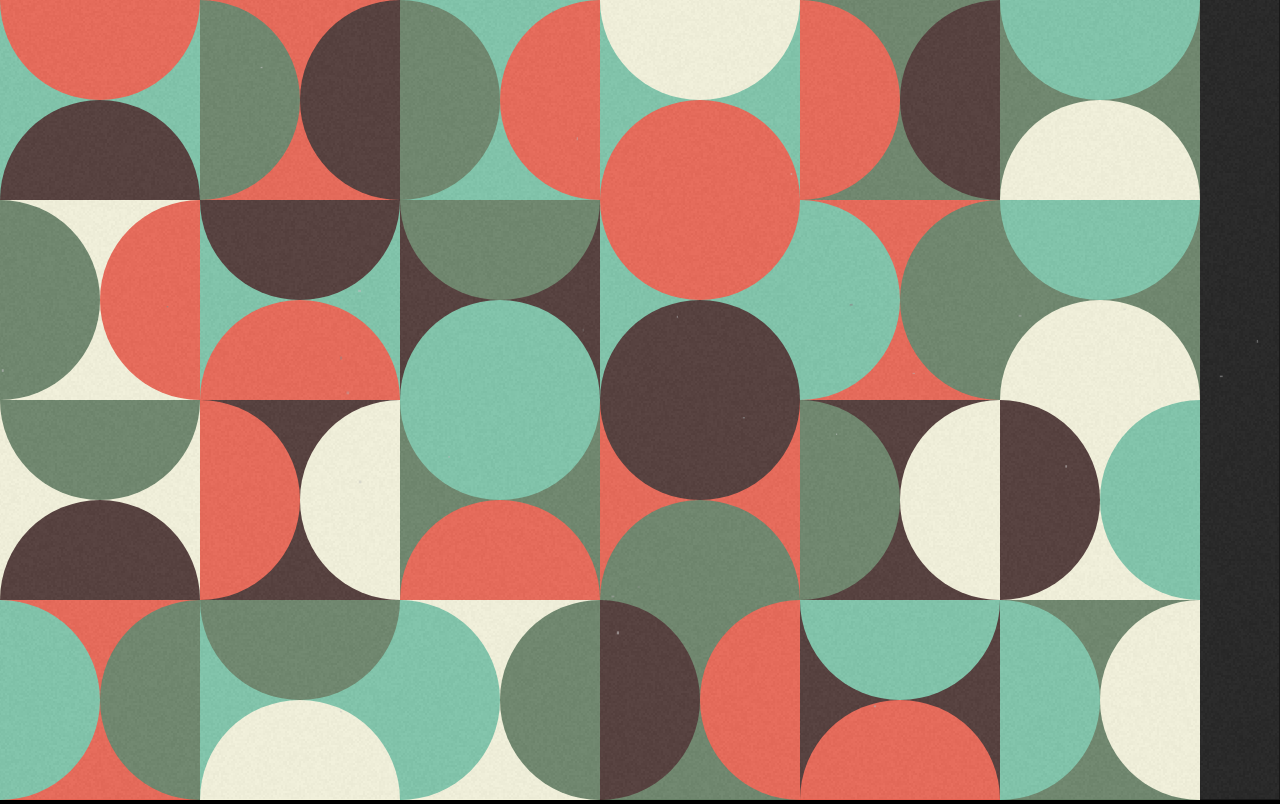
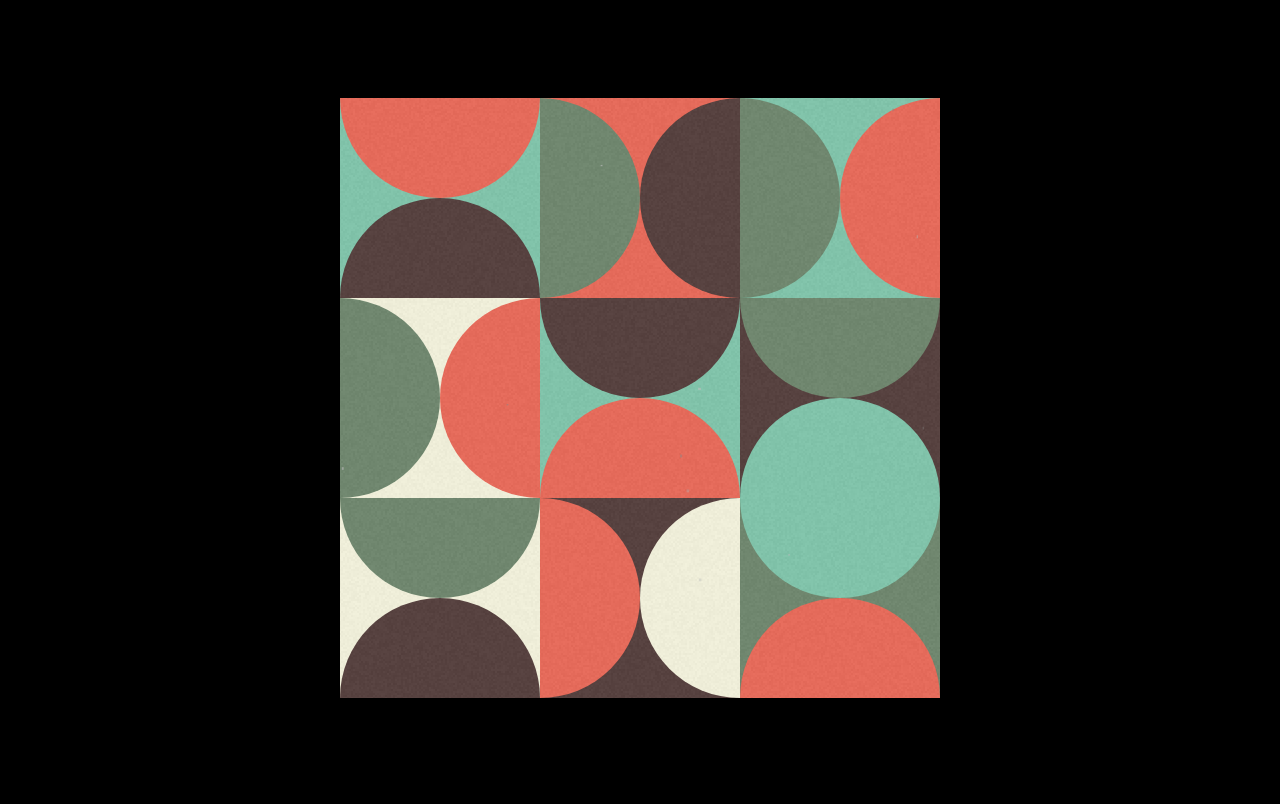
Before and after one commit to sethanderson1/p5js-playground, a React (Create React App) app: page / in a window 1280 px wide. Built offline with nearby package versions, Linux system fonts and the light colour scheme.

Commit message:
changed app style for centering

```diff
--- a/src/App.js
+++ b/src/App.js
@@ -15,7 +15,12 @@ export default function App() {
   }, []);
 
   return (
-    <div className="App">
+    <div className="App" style={{
+      height:'100vh',
+      display:'flex',
+      justifyContent:'center',
+      alignItems:'center',
+    }}>
       <main>
         <section>
           <div ref={sketchDomElement}>
--- a/src/sketch.js
+++ b/src/sketch.js
@@ -32,7 +32,7 @@ const sketch = (p) => {
     let height = p.windowHeight;
     let width = p.windowWidth;
     var blockSize = 200;
-    var countBorder = 4;
+    var countBorder = 3;
     var wdt = blockSize * countBorder;
     var hgt = blockSize * countBorder;
     var modes = [semiDual, shark, oneSemi, mess, rotateSemi, pear, chain];
@@ -57,8 +57,8 @@ const sketch = (p) => {
     var clrs = colorSchemes[0];
 
     p.setup = () => {
-        // p.createCanvas(wdt, hgt);
-        p.createCanvas(width,height);
+        p.createCanvas(wdt, hgt);
+        // p.createCanvas(width,height);
         p.rectMode(p.CENTER);
         p.noStroke();
         p.noLoop();
@@ -78,6 +78,7 @@ const sketch = (p) => {
                 p.pop();
             }
         }
+        console.log(p.frameCount)
         paper();
     }
 
@@ -189,9 +190,11 @@ const sketch = (p) => {
         p.push();
         p.strokeWeight(1);
         p.noStroke();
-        const grayScaleLower = 205 - 40;
-        const grayScaleUpper = 205 + 30;
-        const alphaVal = 25;
+        const grayScaleLower = 165;
+        const grayScaleUpper = 235;
+        // const grayScaleLower = 165;
+        // const grayScaleUpper = 235;
+        const alphaVal =25;
         const grainSize = 2;
         for (var i = 0; i < width - 1; i += grainSize) {
             for (var j = 0; j < height - 1; j += grainSize) {
```
